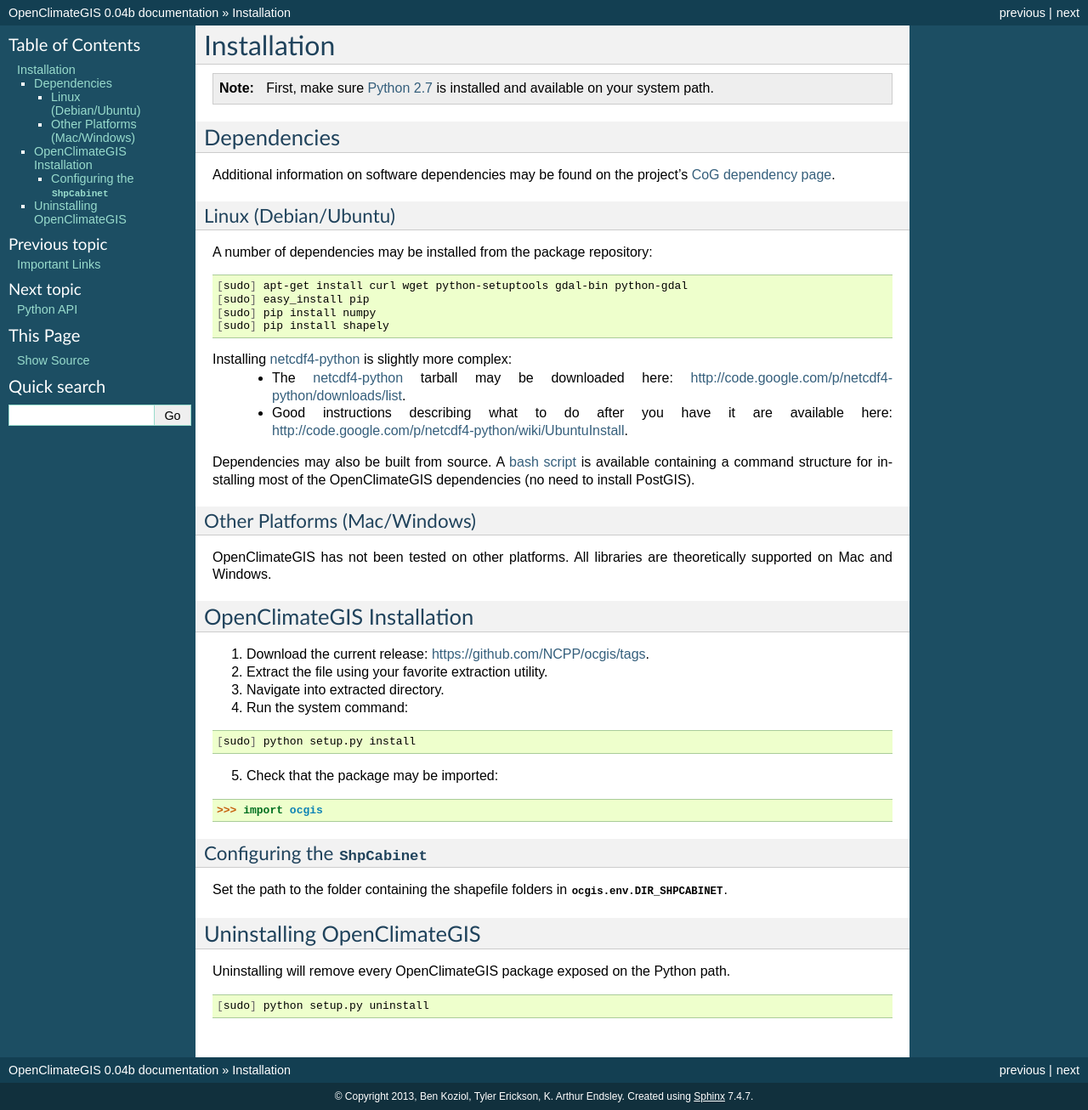
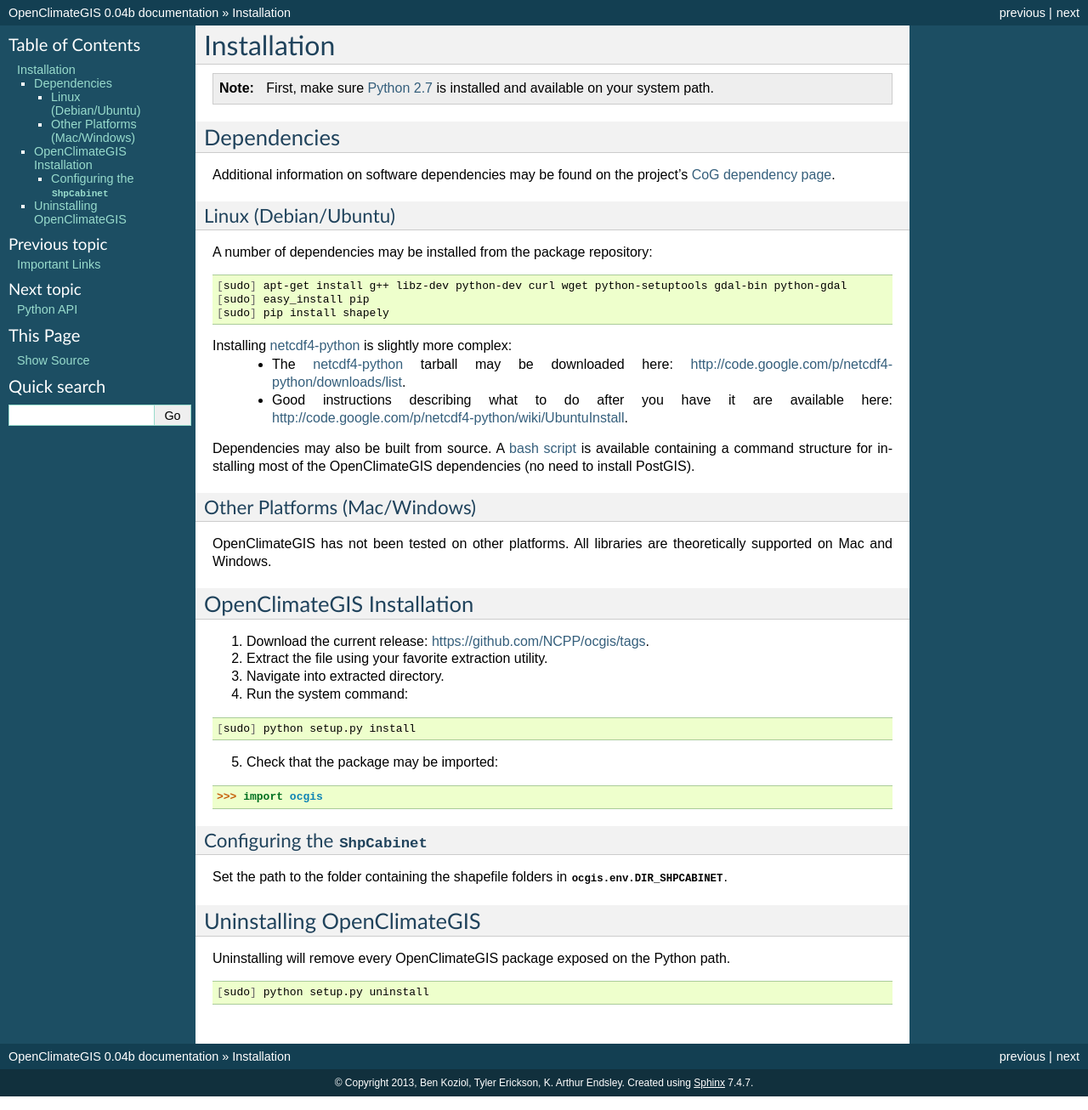
Before and after one commit to NCPP/ocgis, a Sphinx documentation site: the page built from doc/install.rst, in a window 1280 px wide. Shown: the whole page at 85% size. Built offline with Sphinx 7.4.7, drawn with Linux system fonts in a browser that asks for light colours; formulas are drawn with MathJax 3.

Commit message:
doc changes

```diff
--- a/doc/install.rst
+++ b/doc/install.rst
@@ -16,9 +16,8 @@
 
 .. code-block:: sh
 
-   [sudo] apt-get install curl wget python-setuptools gdal-bin python-gdal
+   [sudo] apt-get install g++ libz-dev python-dev curl wget python-setuptools gdal-bin python-gdal
    [sudo] easy_install pip
-   [sudo] pip install numpy
    [sudo] pip install shapely
 
 Installing netcdf4-python_ is slightly more complex:
```
